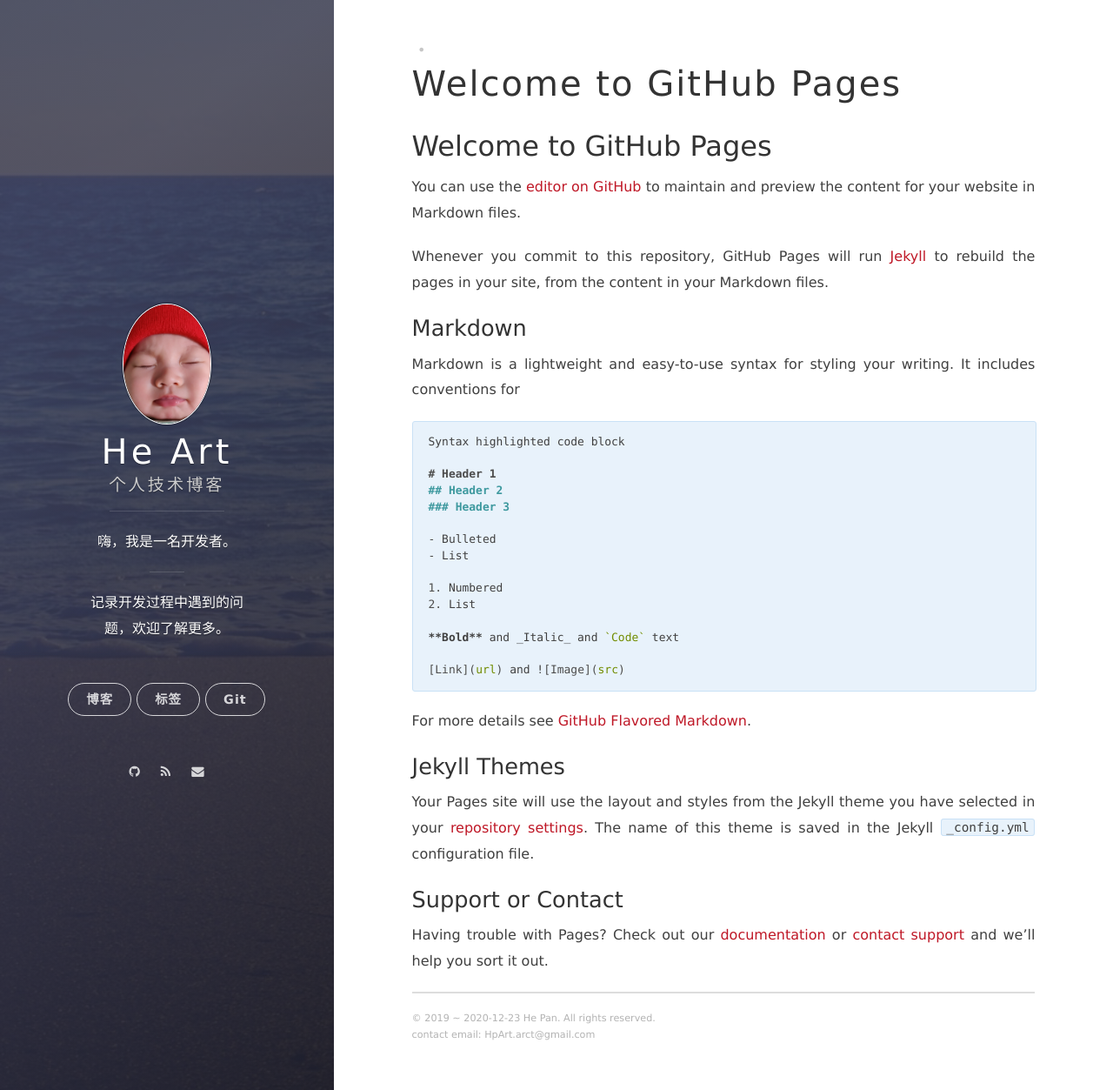
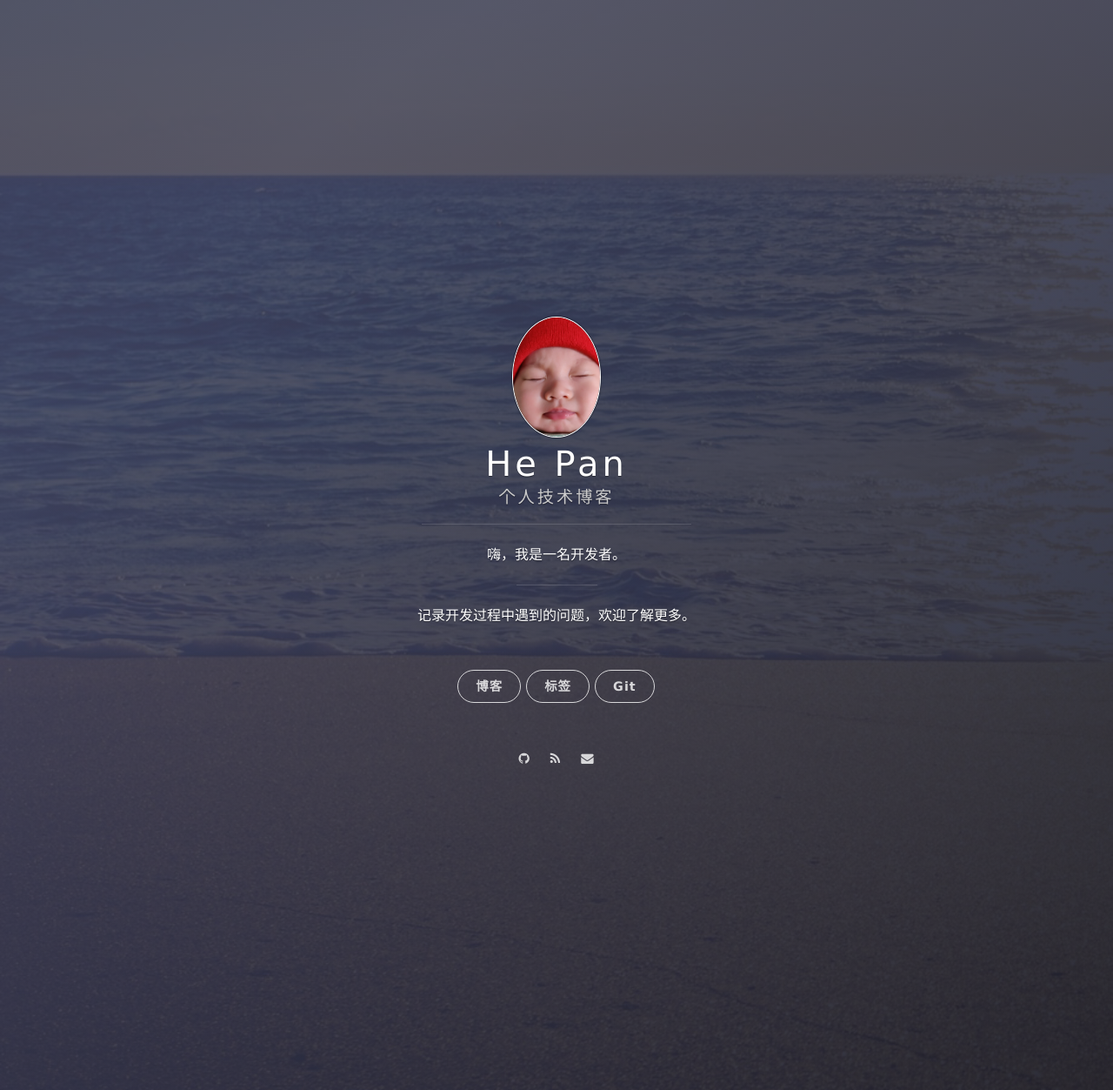
Before and after one commit to HpArt/HpArt.github.io, a Jekyll site: the page built from index.html, in a window 1280 px wide and 1253 px high. Shown: the whole window at 87% size. Built offline with Jekyll 4.4.1, drawn with Linux system fonts in a browser that asks for light colours; nearby versions of some CDN libraries; our own code applies the rules of GitHub Pages for plain Markdown files; the list of posts is cut into pages by our own code.

Commit message:
update config

````diff
--- a/_config.yml
+++ b/_config.yml
@@ -1,9 +1,9 @@
 # Basic
-title: He Art
+title: He Pan
 subtitle: 个人技术博客
 welcome_message: 记录开发过程中遇到的问题，欢迎了解更多。
 description:  嗨，我是一名开发者。
-creator: He Art
+creator: He Pan
 
 url: "https://HpArt.github.io/"
 
--- a/index.md
+++ /dev/null
@@ -1,37 +0,0 @@
-## Welcome to GitHub Pages
-
-You can use the [editor on GitHub](https://github.com/HpArt/HpArt.github.io/edit/gh-pages/index.md) to maintain and preview the content for your website in Markdown files.
-
-Whenever you commit to this repository, GitHub Pages will run [Jekyll](https://jekyllrb.com/) to rebuild the pages in your site, from the content in your Markdown files.
-
-### Markdown
-
-Markdown is a lightweight and easy-to-use syntax for styling your writing. It includes conventions for
-
-```markdown
-Syntax highlighted code block
-
-# Header 1
-## Header 2
-### Header 3
-
-- Bulleted
-- List
-
-1. Numbered
-2. List
-
-**Bold** and _Italic_ and `Code` text
-
-[Link](url) and ![Image](src)
-```
-
-For more details see [GitHub Flavored Markdown](https://guides.github.com/features/mastering-markdown/).
-
-### Jekyll Themes
-
-Your Pages site will use the layout and styles from the Jekyll theme you have selected in your [repository settings](https://github.com/HpArt/HpArt.github.io/settings). The name of this theme is saved in the Jekyll `_config.yml` configuration file.
-
-### Support or Contact
-
-Having trouble with Pages? Check out our [documentation](https://docs.github.com/categories/github-pages-basics/) or [contact support](https://github.com/contact) and we’ll help you sort it out.
````
